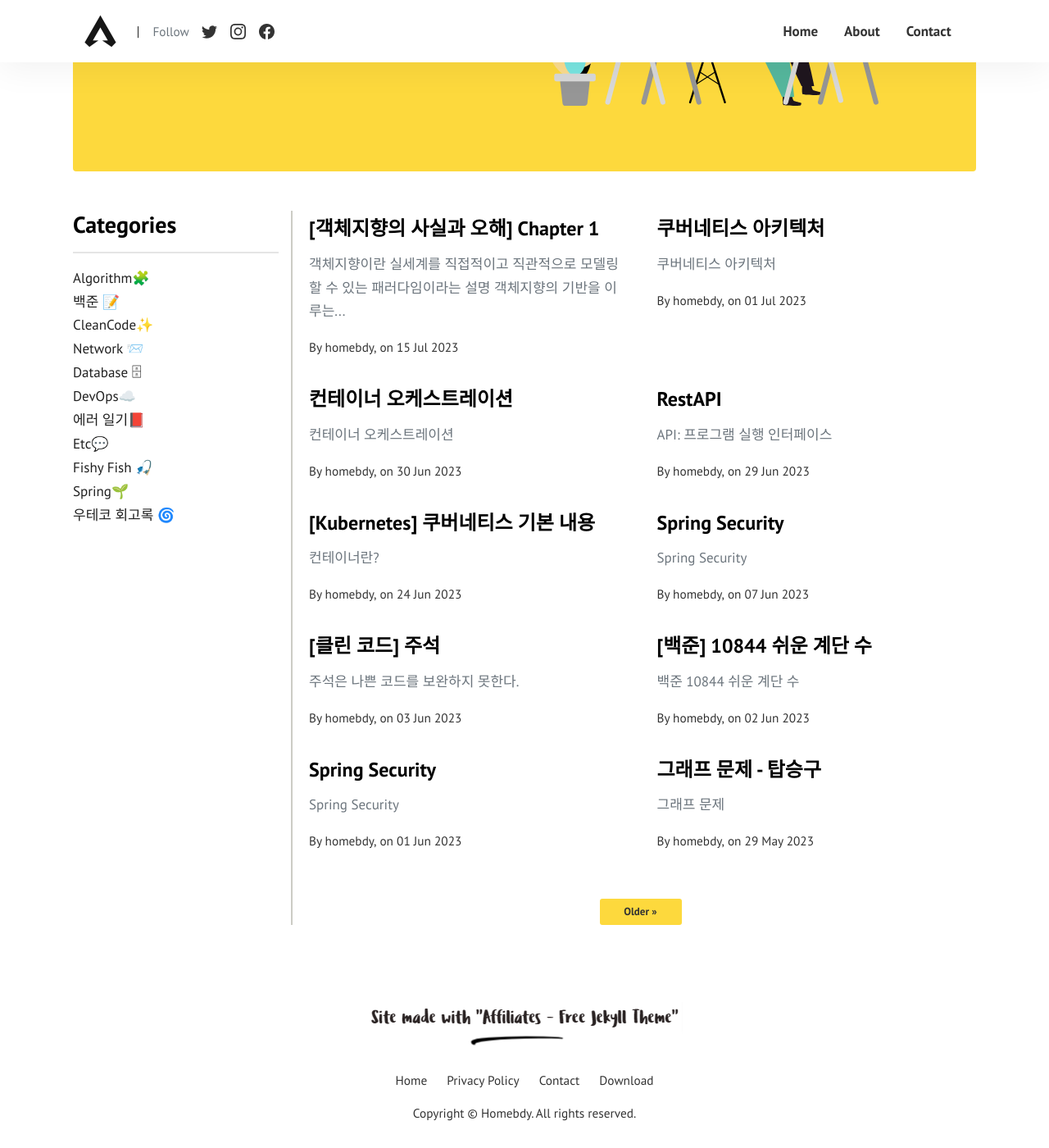
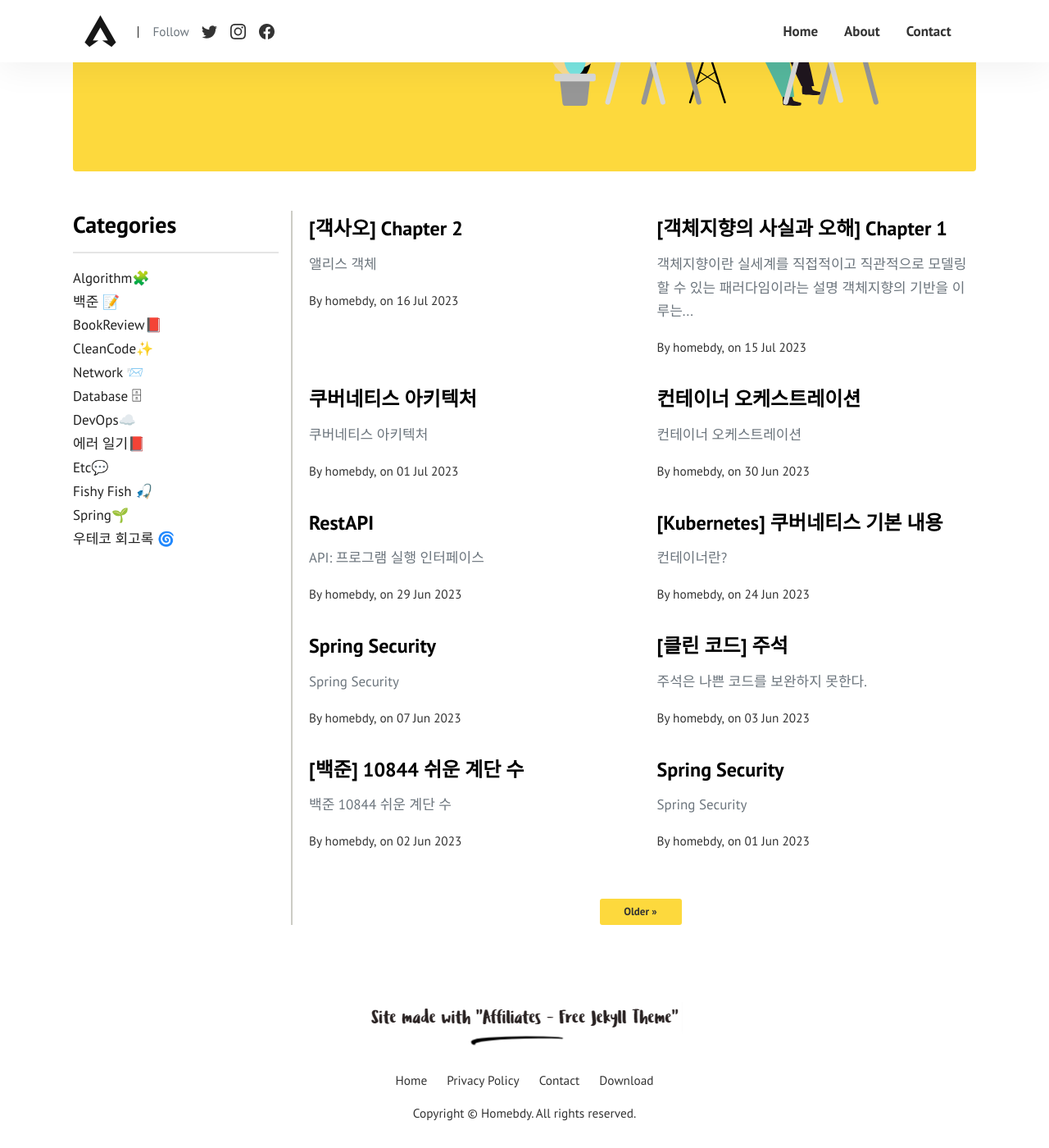
Before and after one commit to homebdy/homebdy.github.io, a Jekyll site: the page built from index.html, in a window 1280 px wide and 1400 px high, scrolled down 424 px. Shown: the whole window at 82% size. Built offline with Jekyll 4.4.1, drawn with Linux system fonts in a browser that asks for light colours; the list of posts is cut into pages by our own code; some of the changed lines change nothing that is shown.

Commit message:
add posting

```diff
--- a/_posts/etc/2023-07-15-book.md
+++ b/_posts/BookReview/2023-07-15-book.md
@@ -2,8 +2,8 @@
 layout: post
 title:  "[객체지향의 사실과 오해] Chapter 1"
 author: yj
-category: [ Etc💬 ]
-tags: [ etc, 논리회로 ]
+category: [ BookReview📕 ]
+tags: [ BookReview, 객사오 ]
 ---
 
 - 객체지향이란 실세계를 직접적이고 직관적으로 모델링할 수 있는 패러다임이라는 설명
--- /dev/null
+++ b/_posts/BookReview/2023-07-16-book2.md
@@ -0,0 +1,124 @@
+---
+layout: post
+title:  "[객사오] Chapter 2"
+author: yj
+category: [ BookReview📕 ]
+tags: [ BookReview, 객사오 ]
+---
+
+### 앨리스 객체
+
+- 문을 통과하기에 적당한 상태로 키(`상태`)를 변화시킴
+- 앨리스의 `행동`에 따라 앨리스의 상태가 변화
+    - 행동의 결과를 결정하는 것이 상태
+    - 행동의 결과는 상태에 의존적
+- 어떤 행동의 성공 여부는 `이전에 어떤 행동`들이 발생했는지에 영향을 받는다.
+- 앨리스의 상태가 어떻든 앨리스는 유일한 존재로 식별 가능
+
+## 객체, 그리고 소프트웨어 나라
+
+- 하나의 개별적인 실체로 식별 가능한 사물은 모두 객체가 될 수 있다.
+- 객체는 상태, 행동, 식별자를 지닌 실체
+
+### 상태와 프로퍼티
+
+- 상태: 과거의 이력 없이 행동의 결과를 쉽게 예측할 수 있게 한다.
+- 프로퍼티: 객체의 상태를 구성하는 모든 특징
+    - 프로퍼티는 변경되지 않고 고정 → 정적
+    - 프로퍼티 값은 변경될 수 있는 것 → 동적
+- 프로퍼티의 종류
+    - 링크: 객체와 객체 사이 의미있는 연결
+        - 객체간 요청은 링크를 통해서만 가능하다.
+        - 객체가 다른 객체를 참조할 수 있음을 의미 = 다른 객체의 식별자를 알고 있음
+    - 속성: 객체를 구성하는 단순한 값
+
+### 상태와 행동
+
+- 부수 효과: 객체의 행동에 의해 객체의 상태가 변경되는 것
+    - 행동은 상태를 변경시키지만 행동의 결과는 객체의 상태에 의존적이다.
+- 상태와 행동의 관계
+    - 객체의 행동은 상태에 영향을 받는다.
+    - 객체의 행동은 상태를 변경시킨다.
+- 상태의 개념으로 서술한 행동
+    - 상호작용이 현재의 상태에 어떤 방식으로 의존하는가
+    - 상호작용이 어떻게 현재의 상태를 변경시키는가
+
+### 협력과 행동
+
+- 객체는 다른 객체와 `메시지`를 통해서만 의사소통할 수 있다.
+- 객체는 수신된 메시지에 따라 적절히 행동하며 협력에 참여 → 결과로 상태 변경
+- 객체의 행동으로 발생하는 결과
+    - 객체 자신의 상태 변경
+    - 행동 내에서 협력하는 다른 객체에 대한 메시지 전송
+
+### 상태 캡슐화
+
+- 앨리스의 키(상태)를 변화시키는 것은 앨리스 자신
+    - 그렇다면 음료의 양(상태)를 변화시키는 것도 음료 자신이어야 한다!
+    - 앨리스의 키를 줄이려 음료를 마시는 상황 → 앨리스 객체에서 음료 객체에 메시지 전송 필요
+- 메시지 송신자는 메시지 수신자의 상태 변경에 대해서는 알지 못한다. → `캡슐화`
+
+**캡슐화**
+
+- 상태를 캡슐 안에 감춰둔 채 외부로 노출하지 않는다.
+- 객체가 외부에 노출하는 것은 행동 뿐
+- 객체의 상태를 변경할지 여부는 객체 스스로 결정 → 외부의 메시지는 행동을 유발할 뿐..
+- 수신자가 자신의 상태를 변경하지 않아도 송신자가 간섭할 수 없다.
+
+### 식별자
+
+- 객체를 서로 구별할 수 있는 특정 프로퍼티가 객체 안에 존재하는 것
+    - 모든 객체는 식별자를 가진다.
+    - 값과 객체의 가장 큰 차이점
+- 값: 숫자, 문자열, 날짜, 금액 등 변하지 않는 양을 모델링
+    - 불변 상태를 가진다.
+    - 값은 두 인스턴스의 상태가 같다면 두 인스턴스를 같은 것으로 판단
+        - 상태를 이용해 같은지 판단한다. → `동등성` 판단
+        - 구별하기 위한 별도의 식별자가 필요 없다.
+- 객체
+    - 가변 상태 - 행동에 따라 상태가 변한다.
+    - 타입이 같은 두 객체의 상태가 똑같아도 별개로 다루어야 함
+    - 식별자를 기반으로 객체가 같은지 판단해야 한다. → `동일성`
+    - 객체의 상태는 변하는 값이므로 도 객체의 동일성을 판단하기 위해서는 식별자가 필요하다.
+
+### 행동이 상태를 결정한다
+
+- 상태를 중심으로 객체를 바라보는 것은 설계에 나쁜 영향을 끼친다.
+    1. 캡슐화 저해
+        - 상태가 객체 내부로 깔끔하게 캡슐화되지 못하고 공용 인터페이스에 그대로 노출되어버릴 확률이 높아진다.
+    2. 객체를 협력자가 아닌 고립된 섬으로 만든다.
+        - 문맥에서 벗어난 채 객체를 설계하도록해 협력에 적합하지 못한 객체를 창조하게 된다.
+    3. 객체의 재사용성이 저하된다.
+        - 객체의 재사용성은 다양한 협력에 참여할 수 있는 능력
+        - 상태에 초점을 맞춤 객체는 다양한 협력에 참여하기 어렵기 때문에 재사용성이 저하된다.
+- 상태가 아닌 행동에 초점을 맞추어야 한다.
+    - 우리가 애플리케이션 안에서 어떤 행동을 원하느냐가 어떤 객체가 적합한지 결정
+    - 객체의 적합성을 결정하는 것은 상태가 아닌 객체의 행동
+- 행동을 결정한 후 행동에 필요한 정보와 필요한 상태를 결정
+- `책임 주도 설계` : 어떤 책임이 필요한가를 결정하는 과정이 전체 설계를 주도하는 것
+    - 협력이라는 문맥 안에서 객체의 행동을 생각하도록 돕는다.
+
+## 은유와 객체
+
+- 객체지향이란 현실 세계의 모방
+    - 실제 세계와 소프트웨어에 구현된 객체는 전혀 다름
+    - 모방과 추상화라는 개념만으로는 현실 객체와 소프트웨어 객체의 관계를 설명하지 못한다.
+
+### 의인화
+
+- 현실 속에서의 수동적인 존재들이 소프트웨어 객체로 구현될 경우 능동적으로 변함
+    - 현실 객체가 가지지 못한 추가적인 능력을 보유하게 한다.
+- 소프트웨어의 객체는 현실의 객체보다 더 많은 일을 할 수 있다는 특징
+
+    → `의인화`
+
+
+### 은유
+
+- 현실 세계와 객체지향 세계 사이의 관계를 좀 더 정확하게 설명할 수 있는 단어
+- 실제로는 적용되지 않는 한 가지 개념을 이용해 다른 개념을 서술하는 대화의 한 형태
+- 예를 들어 전화기 객체를 만든다?
+
+    → 객체가 전화를 걸 수 있다는 사실을 쉽게 이해할 수 있음
+
+- 은유 관계에 있는 실제 객체 이름을 소프트웨어 객체의 이름으로 사용하면 표현적 차이를 줄여 소프트웨어의 구조를 쉽게 예측할 수 있다.
--- /dev/null
+++ b/category/Bookreivew.md
@@ -0,0 +1,4 @@
+---
+layout: category
+title: BookReview📕
+---
```
